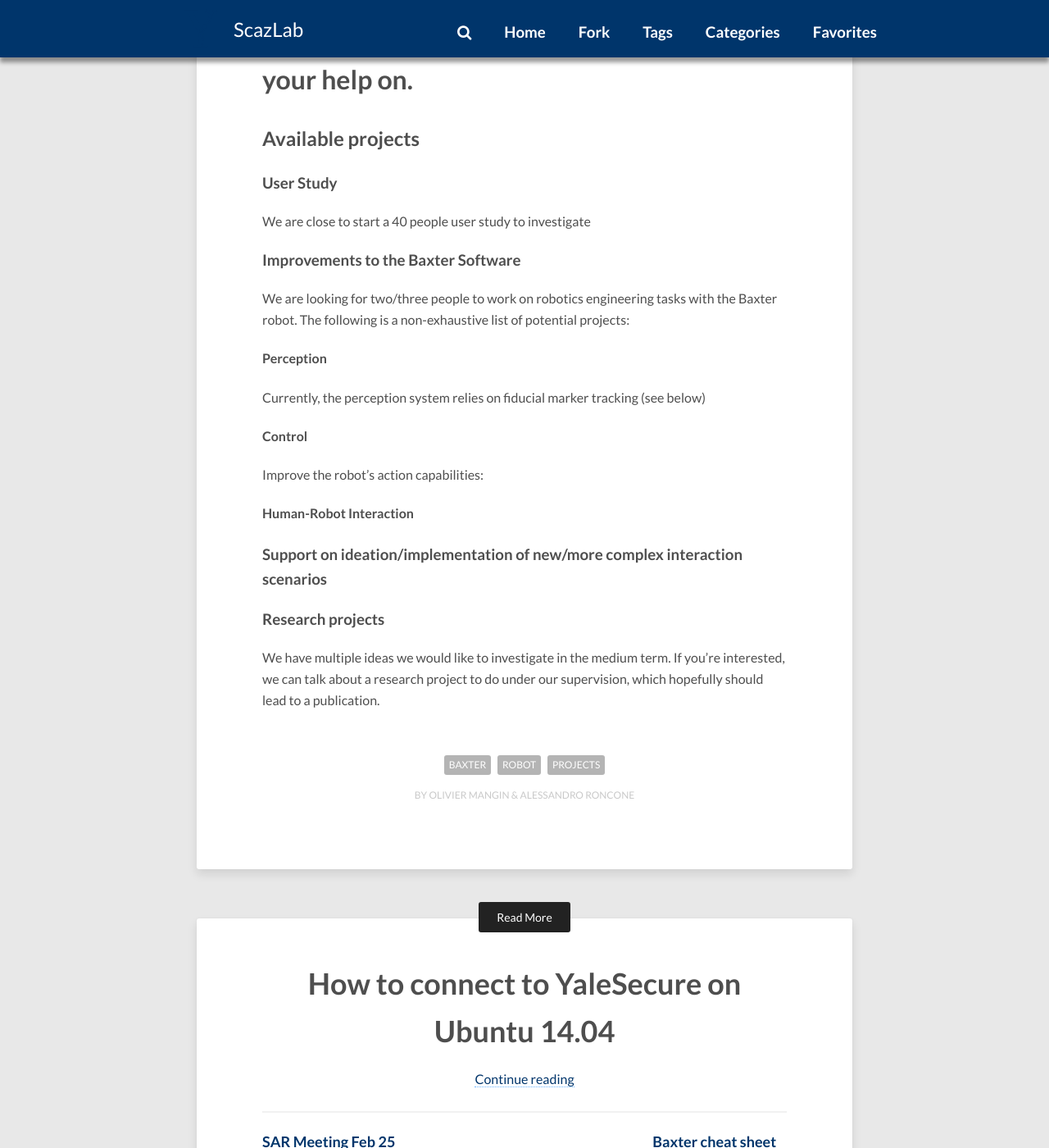
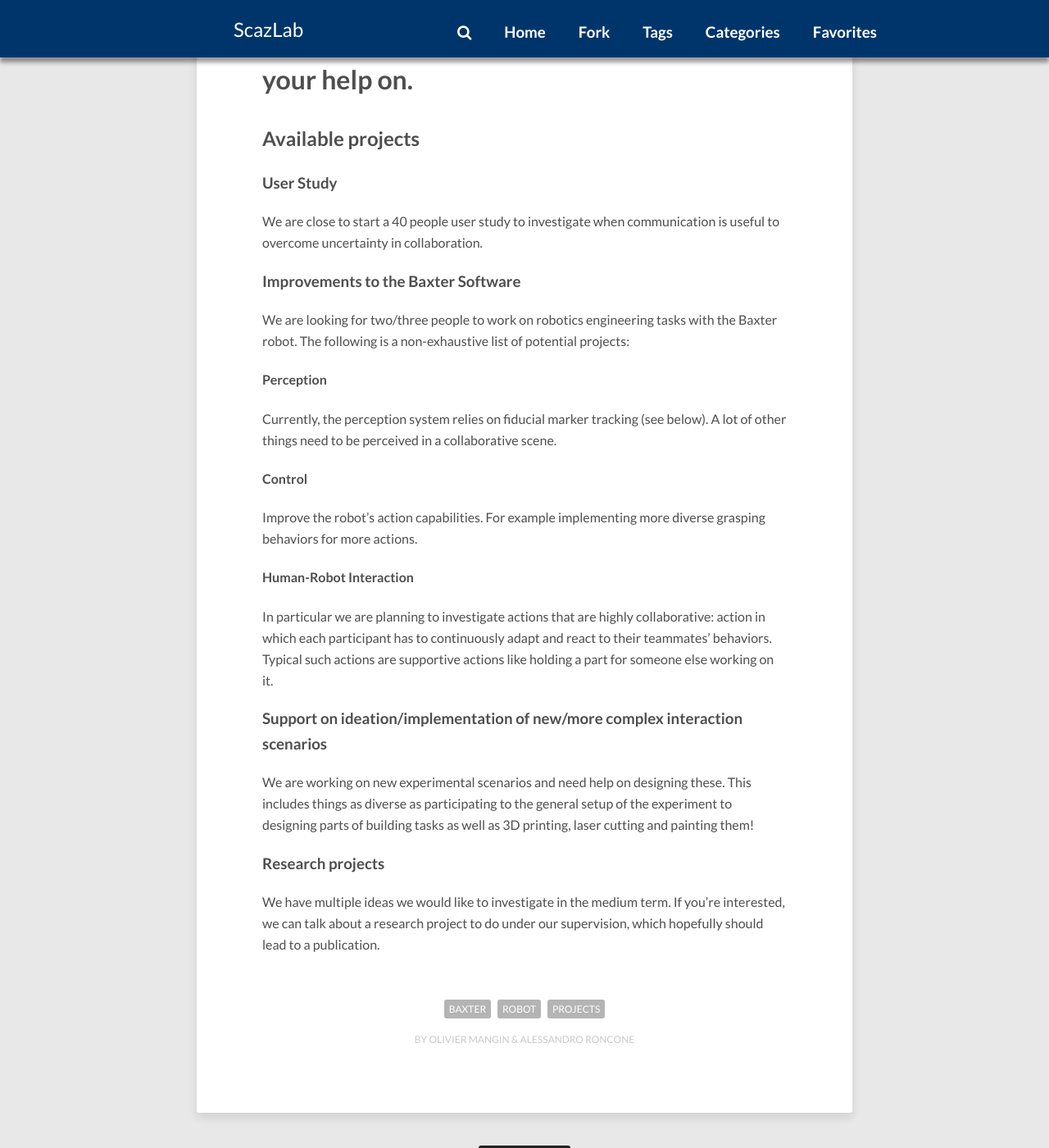
Before and after one commit to ScazLab/ScazLab.github.io, a Jekyll site: the page built from _posts/2016-10-04-Fall-projects.md, in a window 1280 px wide and 1400 px high, scrolled down 1215 px. Shown: the whole window at 82% size. Built offline with Jekyll 4.4.1, drawn with Linux system fonts in a browser that asks for light colours; nearby versions of some CDN libraries; comment, search, counter and statistics services are not loaded.

Commit message:
A few more modifications.

```diff
--- a/_posts/2016-10-04-Fall-projects.md
+++ b/_posts/2016-10-04-Fall-projects.md
@@ -26,7 +26,7 @@ Here is a list of tasks we would typically need your help on.
 
 ### User Study
 
-We are close to start a 40 people user study to investigate
+We are close to start a 40 people user study to investigate when communication is useful to overcome uncertainty in collaboration.
 
 ### Improvements to the Baxter Software
 
@@ -34,17 +34,19 @@ We are looking for two/three people to work on robotics engineering tasks with t
 
 #### Perception
 
-Currently, the perception system relies on fiducial marker tracking (see below)
+Currently, the perception system relies on fiducial marker tracking (see below). A lot of other things need to be perceived in a collaborative scene.
 
 #### Control
 
-Improve the robot's action capabilities:
+Improve the robot's action capabilities. For example implementing more diverse grasping behaviors for more actions.
 
 #### Human-Robot Interaction
 
+In particular we are planning to investigate actions that are highly collaborative: action in which each participant has to continuously adapt and react to their teammates' behaviors. Typical such actions are supportive actions like holding a part for someone else working on it.
+
 ### Support on ideation/implementation of new/more complex interaction scenarios
 
-
+We are working on new experimental scenarios and need help on designing these. This includes things as diverse as participating to the general setup of the experiment to designing parts of building tasks as well as 3D printing, laser cutting and painting them!
 
 ### Research projects
 
```
